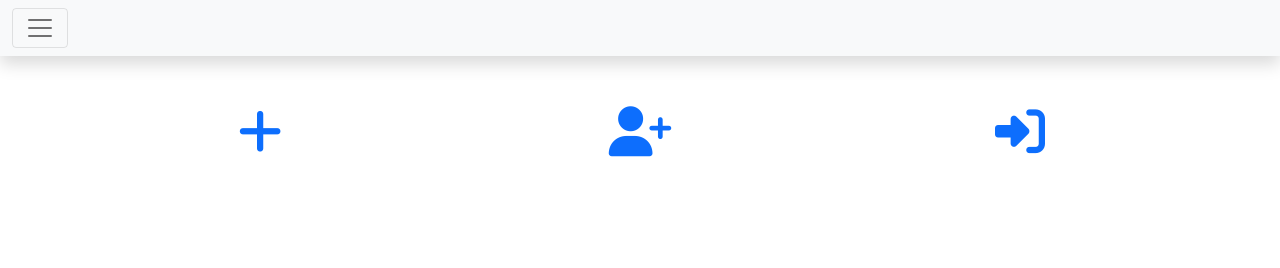
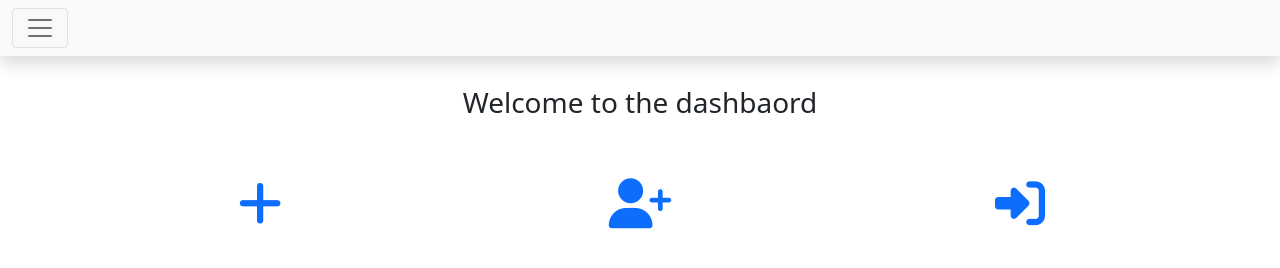
Before and after one commit to mohamadalsalty/react-app, a React app: page / in a window 1280 px wide. Built offline with nearby package versions, Linux system fonts and the light colour scheme.

Commit message:
gh pages test

```diff
--- a/package.json
+++ b/package.json
@@ -1,8 +1,11 @@
 {
+  "home": "http://mohamadalsalty.github.io/react-app",
   "name": "react-app",
   "version": "0.1.0",
   "private": true,
   "dependencies": {
+    "predeploy": "npm run build",
+    "deploy": "gh-pages -d build",
     "@testing-library/jest-dom": "^5.13.0",
     "@testing-library/react": "^11.2.7",
     "@testing-library/user-event": "^12.8.3",
@@ -36,5 +39,8 @@
       "last 1 firefox version",
       "last 1 safari version"
     ]
+  },
+  "devDependencies": {
+    "gh-pages": "^3.2.0"
   }
 }
--- a/src/Main.js
+++ b/src/Main.js
@@ -5,6 +5,7 @@
 function Main() {
     return(
         <center>
+            <h3 className="titlemainpage">Welcome to the dashbaord</h3>
             <div className="container justify-content-center dashboard-items">
                 <div className="row row-cols-1 row-cols-md-3 g-4 justify-content-center">
                     <div className="col justify-content-center">
--- a/src/index.css
+++ b/src/index.css
@@ -32,3 +32,7 @@
 .btn-success:hover {
   background-color:rgb(7, 7, 192);
 }
+
+.titlemainpage {
+  padding-top:30px;
+}
```
Also changed, not shown: 1 other file.
